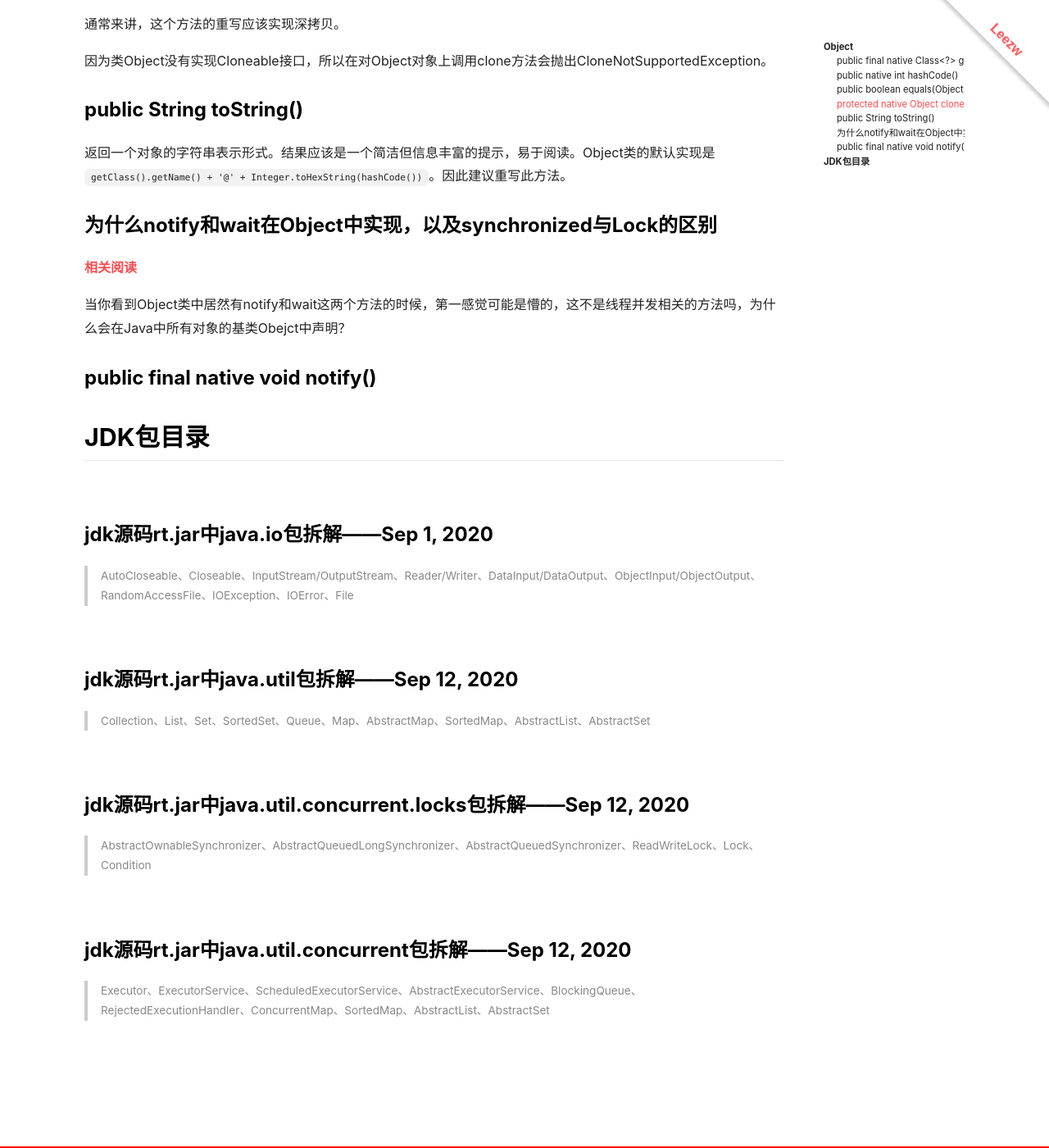
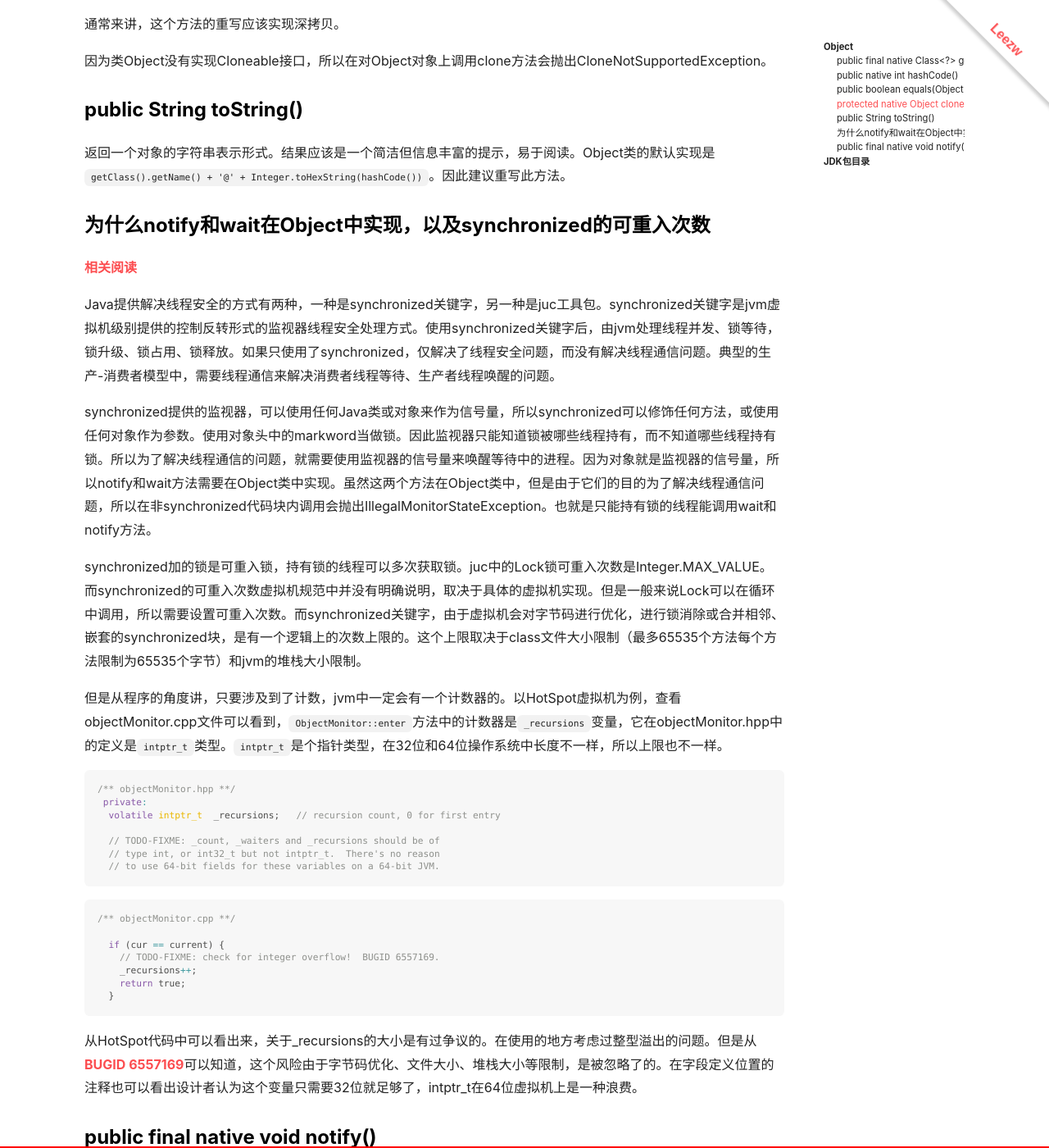
Before and after one commit to quantum-li/quantum-li.github.io, a Jekyll site: the page built from _posts/2020-10-09-jdk-source.md, in a window 1280 px wide and 1400 px high, scrolled down 1868 px. Shown: the whole window at 82% size. Built offline with Jekyll 4.4.1, drawn with Linux system fonts in a browser that asks for light colours; nearby versions of some CDN libraries.

Commit message:
2021-11-12 17:33:45

````diff
--- a/_posts/2020-10-09-jdk-source.md
+++ b/_posts/2020-10-09-jdk-source.md
@@ -76,14 +76,39 @@ Object类中的默认实现是浅拷贝。并且如果对象没有实现Cloneabl
 
 返回一个对象的字符串表示形式。结果应该是一个简洁但信息丰富的提示，易于阅读。Object类的默认实现是`getClass().getName() + '@' + Integer.toHexString(hashCode())`。因此建议重写此方法。
 
-### 为什么notify和wait在Object中实现，以及synchronized与Lock的区别
+### 为什么notify和wait在Object中实现，以及synchronized的可重入次数
 
 [相关阅读](https://www.one-tab.com/page/XYutdKpNQdOqbfwM9NeiIw)
 
-当你看到Object类中居然有notify和wait这两个方法的时候，第一感觉可能是懵的，这不是线程并发相关的方法吗，为什么会在Java中所有对象的基类Obejct中声明？
+Java提供解决线程安全的方式有两种，一种是synchronized关键字，另一种是juc工具包。synchronized关键字是jvm虚拟机级别提供的控制反转形式的监视器线程安全处理方式。使用synchronized关键字后，由jvm处理线程并发、锁等待，锁升级、锁占用、锁释放。如果只使用了synchronized，仅解决了线程安全问题，而没有解决线程通信问题。典型的生产-消费者模型中，需要线程通信来解决消费者线程等待、生产者线程唤醒的问题。
 
+synchronized提供的监视器，可以使用任何Java类或对象来作为信号量，所以synchronized可以修饰任何方法，或使用任何对象作为参数。使用对象头中的markword当做锁。因此监视器只能知道锁被哪些线程持有，而不知道哪些线程持有锁。所以为了解决线程通信的问题，就需要使用监视器的信号量来唤醒等待中的进程。因为对象就是监视器的信号量，所以notify和wait方法需要在Object类中实现。虽然这两个方法在Object类中，但是由于它们的目的为了解决线程通信问题，所以在非synchronized代码块内调用会抛出IllegalMonitorStateException。也就是只能持有锁的线程能调用wait和notify方法。
 
+synchronized加的锁是可重入锁，持有锁的线程可以多次获取锁。juc中的Lock锁可重入次数是Integer.MAX_VALUE。而synchronized的可重入次数虚拟机规范中并没有明确说明，取决于具体的虚拟机实现。但是一般来说Lock可以在循环中调用，所以需要设置可重入次数。而synchronized关键字，由于虚拟机会对字节码进行优化，进行锁消除或合并相邻、嵌套的synchronized块，是有一个逻辑上的次数上限的。这个上限取决于class文件大小限制（最多65535个方法每个方法限制为65535个字节）和jvm的堆栈大小限制。
 
+但是从程序的角度讲，只要涉及到了计数，jvm中一定会有一个计数器的。以HotSpot虚拟机为例，查看objectMonitor.cpp文件可以看到，`ObjectMonitor::enter`方法中的计数器是`_recursions`变量，它在objectMonitor.hpp中的定义是`intptr_t`类型。`intptr_t`是个指针类型，在32位和64位操作系统中长度不一样，所以上限也不一样。
+
+``` c++
+/** objectMonitor.hpp **/
+ private:
+  volatile intptr_t  _recursions;   // recursion count, 0 for first entry
+
+  // TODO-FIXME: _count, _waiters and _recursions should be of
+  // type int, or int32_t but not intptr_t.  There's no reason
+  // to use 64-bit fields for these variables on a 64-bit JVM.
+```
+
+``` c++
+/** objectMonitor.cpp **/
+
+  if (cur == current) {
+    // TODO-FIXME: check for integer overflow!  BUGID 6557169.
+    _recursions++;
+    return true;
+  }
+```
+
+从HotSpot代码中可以看出来，关于_recursions的大小是有过争议的。在使用的地方考虑过整型溢出的问题。但是从[BUGID 6557169](https://bugs.java.com/bugdatabase/view_bug.do?bug_id=6557169)可以知道，这个风险由于字节码优化、文件大小、堆栈大小等限制，是被忽略了的。在字段定义位置的注释也可以看出设计者认为这个变量只需要32位就足够了，intptr_t在64位虚拟机上是一种浪费。
 
 ### public final native void notify()
 
````
